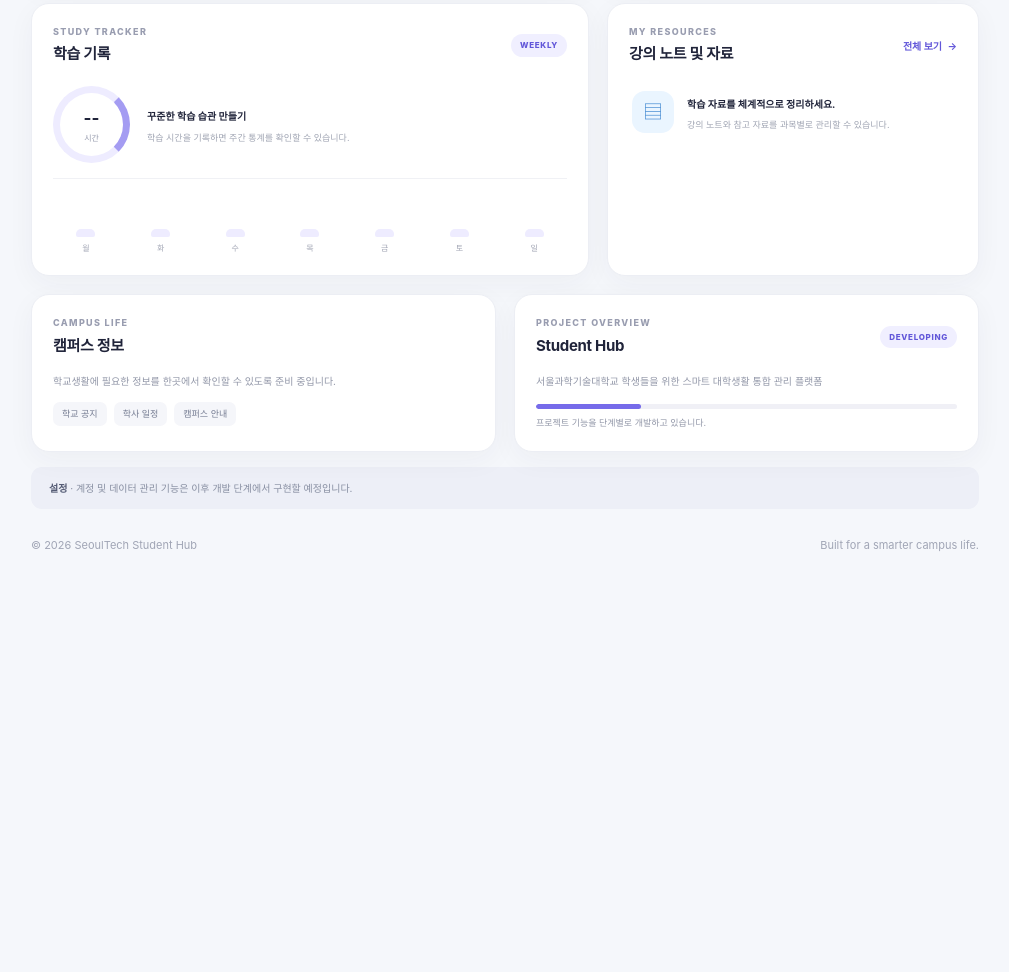
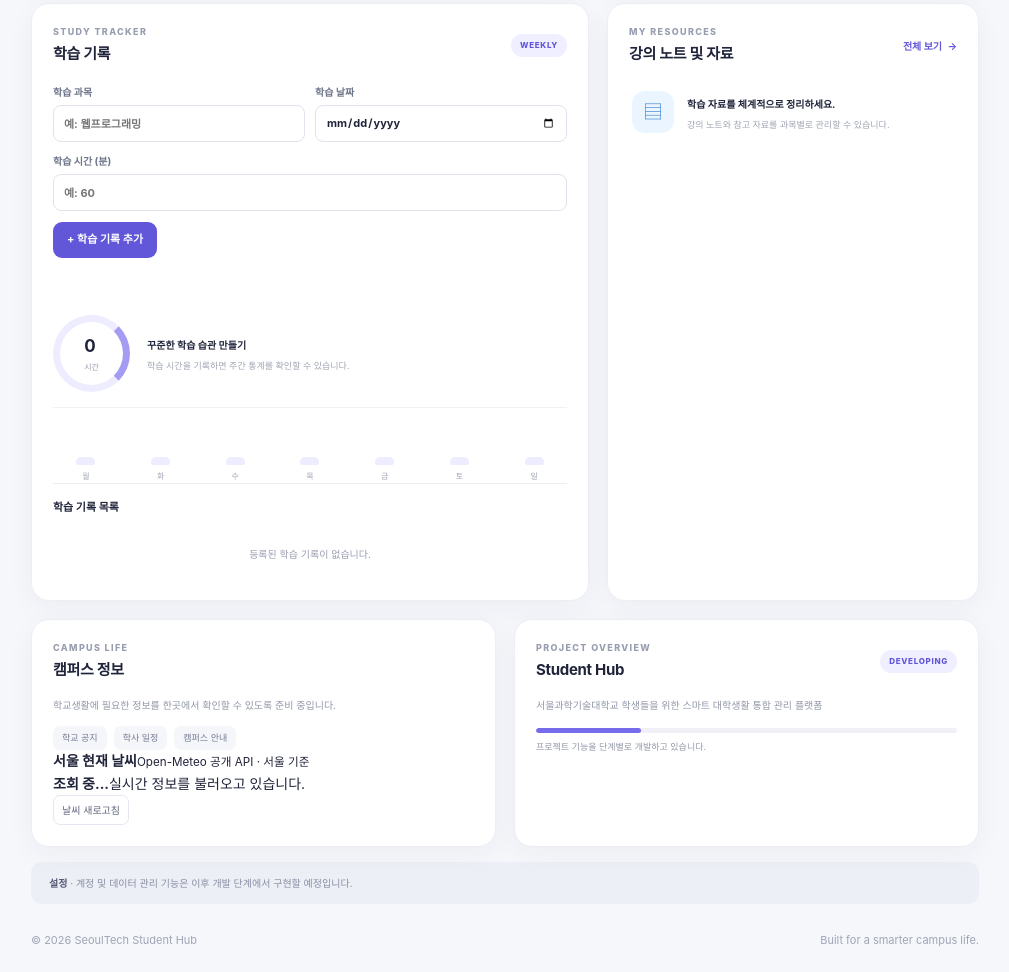
Before and after one commit to Lohannn03/seoultech-student-hub, a plain HTML site: page index.html in a window 1280 px wide. Shown: the part 807-1779 px from the top of the page, without its empty margins (259-1268 px from the left). Before the commit the page ends 1384 px from the top, so only its background shows below. Drawn offline with Linux system fonts and the light colour scheme.

Commit message:
Week 4: add persistent data, study tracking and public weather API

```diff
--- a/index.html
+++ b/index.html
@@ -81,7 +81,7 @@
         </article>
         <article class="stat-card">
           <div class="stat-top"><span>이번 주 학습 시간</span><span class="stat-icon blue">◷</span></div>
-          <strong class="stat-number">--<small> 시간</small></strong>
+          <strong class="stat-number"><span id="study-hours">0</span><small> 시간</small></strong>
           <p>학습 기록을 시작해 보세요.</p>
         </article>
         <article class="stat-card">
@@ -95,7 +95,7 @@
         <article class="panel timetable-panel" id="timetable">
           <div class="panel-heading">
             <div><p class="eyebrow">CLASS SCHEDULE</p><h2>오늘의 시간표</h2></div>
-            <span class="panel-tag">WEEK 3</span>
+            <span class="panel-tag">WEEK 4</span>
           </div>
           <form id="class-form" class="entry-form" autocomplete="off">
             <div class="form-row">
@@ -121,7 +121,7 @@
         <article class="panel assignments-panel" id="assignments">
           <div class="panel-heading">
             <div><p class="eyebrow">TASK MANAGEMENT</p><h2>과제 및 마감일</h2></div>
-            <span class="panel-tag">WEEK 3</span>
+            <span class="panel-tag">WEEK 4</span>
           </div>
           <form id="task-form" class="entry-form" autocomplete="off">
             <label>과제명 <input name="title" required maxlength="100" placeholder="예: JavaScript 과제"></label>
@@ -141,16 +141,27 @@
             <div><p class="eyebrow">STUDY TRACKER</p><h2>학습 기록</h2></div>
             <span class="panel-tag">WEEKLY</span>
           </div>
+          <form id="study-form" class="entry-form" autocomplete="off">
+            <div class="form-row">
+              <label>학습 과목 <input name="subject" maxlength="70" required placeholder="예: 웹프로그래밍"></label>
+              <label>학습 날짜 <input name="date" type="date" required></label>
+            </div>
+            <label>학습 시간 (분) <input name="minutes" type="number" min="1" max="1440" step="1" required placeholder="예: 60"></label>
+            <button class="primary-button" type="submit">+ 학습 기록 추가</button>
+            <p class="form-feedback" id="study-feedback" role="status" aria-live="polite"></p>
+          </form>
           <div class="study-placeholder">
-            <div class="study-ring"><span>--<small>시간</small></span></div>
+            <div class="study-ring"><span id="weekly-study">0<small>시간</small></span></div>
             <div><strong>꾸준한 학습 습관 만들기</strong><p>학습 시간을 기록하면 주간 통계를 확인할 수 있습니다.</p></div>
           </div>
-          <div class="week-bars" aria-label="주간 학습 시간 미기록">
+          <div class="week-bars" id="week-bars" aria-label="이번 주 요일별 학습 시간">
             <div><span></span><small>월</small></div><div><span></span><small>화</small></div>
             <div><span></span><small>수</small></div><div><span></span><small>목</small></div>
             <div><span></span><small>금</small></div><div><span></span><small>토</small></div>
             <div><span></span><small>일</small></div>
           </div>
+          <h3 class="list-heading">학습 기록 목록</h3>
+          <ul class="item-list" id="study-list"><li class="list-empty">등록된 학습 기록이 없습니다.</li></ul>
         </article>
 
         <article class="panel resources-panel" id="notes">
@@ -170,6 +181,11 @@
           <div class="panel-heading"><div><p class="eyebrow">CAMPUS LIFE</p><h2>캠퍼스 정보</h2></div></div>
           <p class="muted-copy">학교생활에 필요한 정보를 한곳에서 확인할 수 있도록 준비 중입니다.</p>
           <div class="campus-chips"><span>학교 공지</span><span>학사 일정</span><span>캠퍼스 안내</span></div>
+          <div class="weather-widget" aria-live="polite">
+            <div><strong>서울 현재 날씨</strong><small>Open-Meteo 공개 API · 서울 기준</small></div>
+            <div class="weather-data"><strong id="weather-value">조회 중...</strong><span id="weather-description">실시간 정보를 불러오고 있습니다.</span></div>
+            <button type="button" class="action-button" id="weather-refresh">날씨 새로고침</button>
+          </div>
         </article>
         <article class="panel project-panel" id="analytics">
           <div class="panel-heading"><div><p class="eyebrow">PROJECT OVERVIEW</p><h2>Student Hub</h2></div><span class="status-pill">DEVELOPING</span></div>
@@ -182,6 +198,7 @@
       <section id="settings" class="settings-note" aria-label="설정 안내">
         <strong>설정</strong> · 계정 및 데이터 관리 기능은 이후 개발 단계에서 구현할 예정입니다.
       </section>
+      <p id="storage-notice" class="storage-notice" role="status" aria-live="polite"></p>
       <footer class="page-footer">
         <span>© 2026 SeoulTech Student Hub</span>
         <span>Built for a smarter campus life.</span>
```
